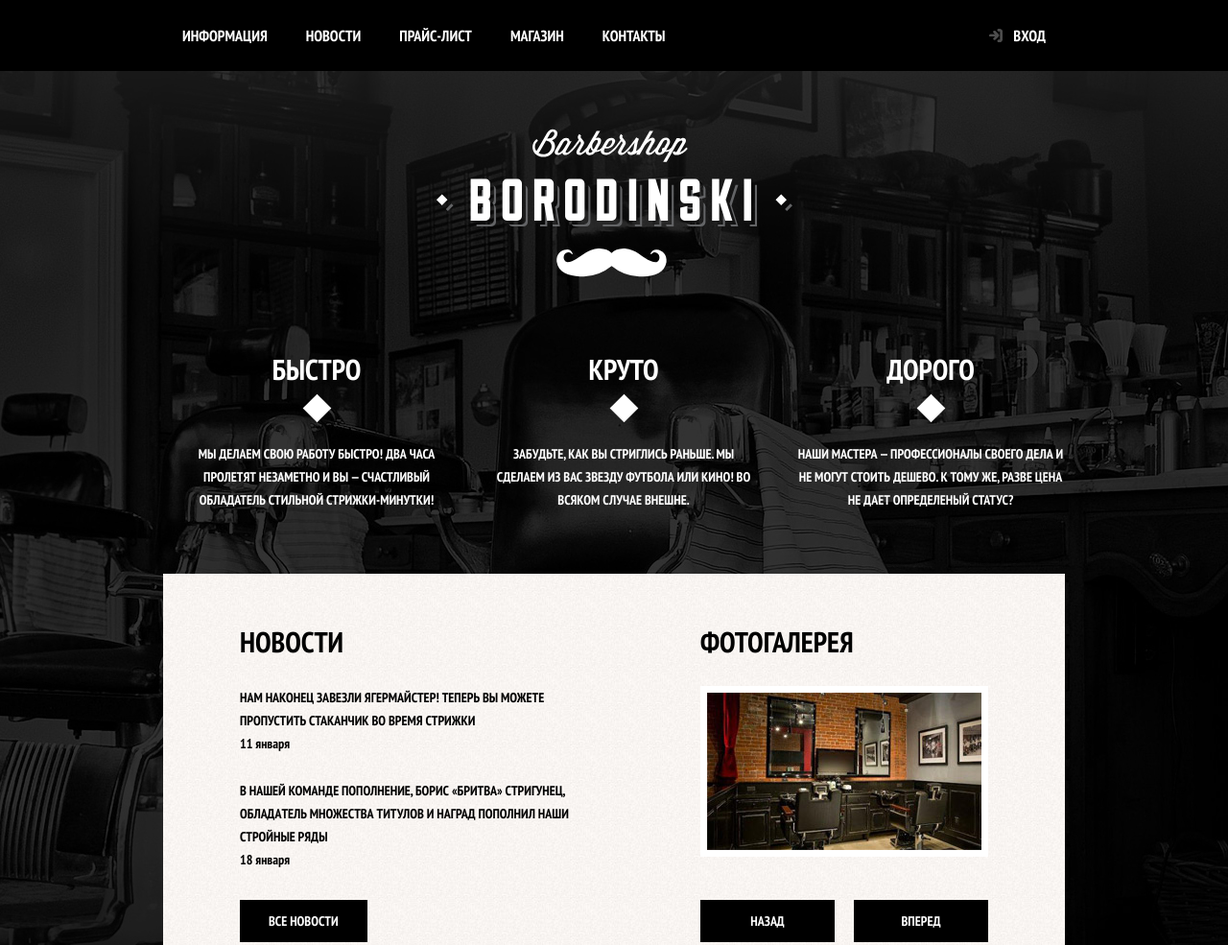
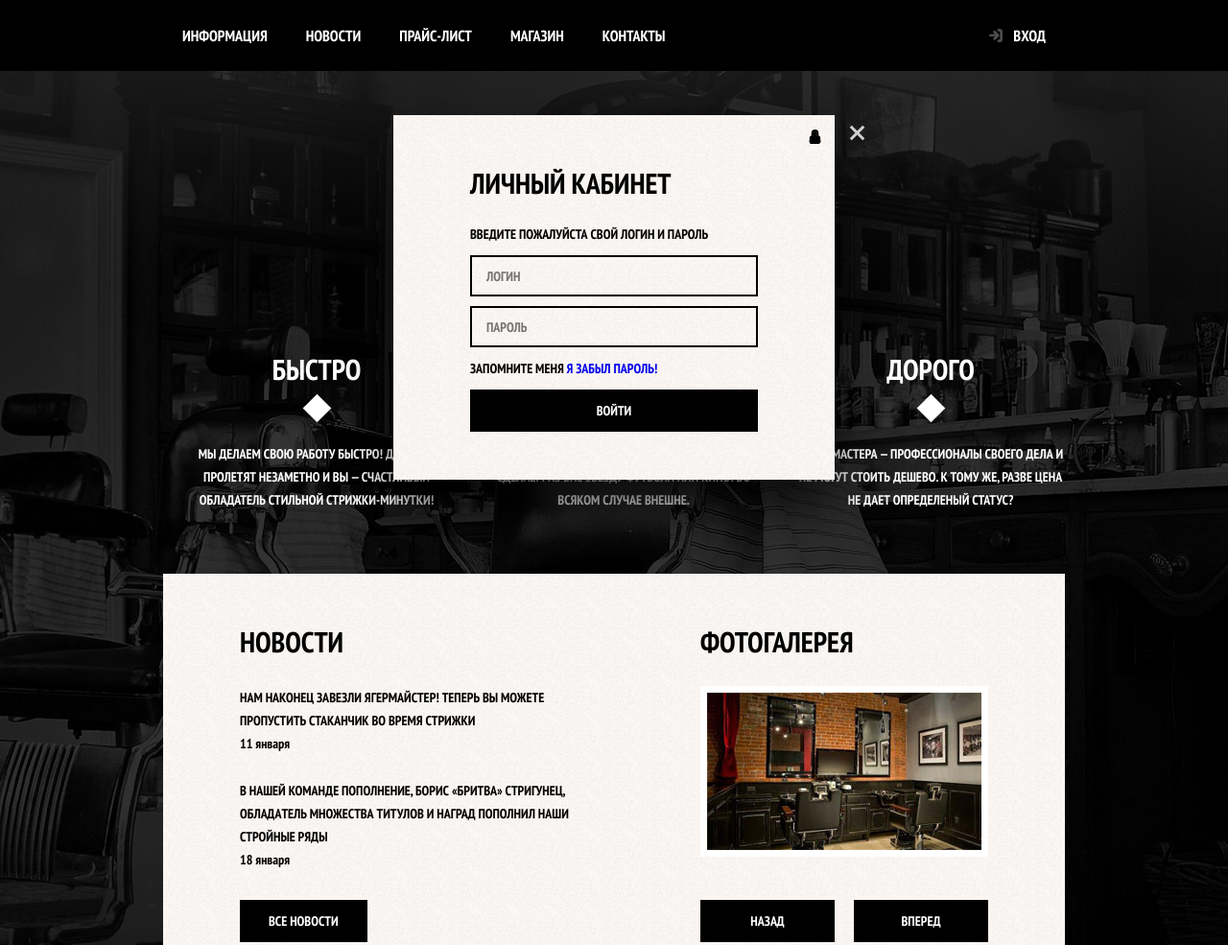
Before and after one commit to Leks511/200777-barbershop, a plain HTML site: page index.html in a window 1280 px wide. Shown: the top 985 px of the page at 96% size. Drawn offline with Linux system fonts and the light colour scheme.

Commit message:
Размечаем попап

```diff
--- a/css/style.css
+++ b/css/style.css
@@ -59,6 +59,7 @@ img {
 
   background-color: #000000;
   border: 0;
+  cursor: pointer;
 }
 
 .button:hover,
@@ -234,6 +235,7 @@ img {
 
   background-color: #f8f5f2;
   background-image: url("../img/pattern-light.jpg");
+  background-position: 0 0;
   background-repeat: repeat;
 }
 
@@ -384,6 +386,7 @@ img {
 
   background-color: #232323;
   background-image: url("../img/pattern-dark.jpg");
+  background-position: 0 0;
   background-repeat: repeat;
 }
 
@@ -475,3 +478,151 @@ img {
   color: #000000;
   background-color: #ffffff;
 }
+
+.modal {
+  position: fixed;
+  left: 50%;
+
+  background-color: #f8f5f2;
+  background-image: url("../img/pattern-light.jpg");
+  background-position: 0 0;
+  background-repeat: repeat;
+  box-shadow: 0 30px 50px rgba(0, 0, 0, 0.7);
+}
+
+.modal-close {
+  position: absolute;
+  top: 7px;
+  right: -35px;
+
+  width: 23px;
+  height: 23px;
+
+  background-color: transparent;
+  border: 0;
+  cursor: pointer;
+}
+
+.modal-close::before,
+.modal-close::after {
+  content: "";
+  position: absolute;
+  top: 10px;
+  left: 2px;
+
+  width: 19px;
+  height: 3px;
+  background-color: #d0d0d0;
+}
+
+.modal-close::before {
+  transform: rotate(45deg);
+}
+
+.modal-close::after {
+  transform: rotate(-45deg);
+}
+
+.modal-login {
+  position: fixed;
+  top: 120px;
+  left: 50%;
+
+  width: 300px;
+  padding: 50px 80px;
+  margin-left: -230px;
+
+  background-color: #f8f5f2;
+  background-image: url("../img/pattern-light.jpg");
+  background-position: 0 0;
+  background-repeat: repeat;
+}
+
+.modal-login h2 {
+  font-size: 30px;
+  line-height: 42px;
+
+  margin: 0;
+  margin-bottom: 20px;
+}
+
+.modal-description {
+  margin: 0;
+  margin-bottom: 10px;
+}
+
+.login-form p {
+  margin: 0;
+  margin-bottom: 10px;
+}
+
+.login-form-item:last-child {
+  margin-bottom: 15px;
+}
+
+.login-form .input-icon {
+  position: absolute;
+  top: 13px;
+  right: 13px;
+}
+
+.login-form input {
+  font: inherit;
+  width: 100%;
+  padding: 8px 39px 7px 15px;
+  box-sizing: border-box;
+
+  background: transparent;
+  border: 2px solid #000000;
+}
+
+.login-password-info .checkbox-imitator {
+  position: relative;
+  width: 16px;
+  height: 16px;
+  border: 2px solid #000000;
+}
+
+.login-password-info .checkbox-imitator::before {
+  content: "";
+  position: absolute;
+  top: 6px;
+  left: 1px;
+
+  width: 14px;
+  height: 4px;
+
+  background-color: #000000;
+}
+
+.login-password-info .checkbox-imitator::after {
+  content: "";
+  position: absolute;
+  top: 1px;
+  left: 6px;
+
+  width: 4px;
+  height: 14px;
+
+  background-color: #000000;
+}
+
+.login-password-info .checkbox-imitator::before,
+.login-password-info .checkbox-imitator::after {
+  transform: rotate(45deg);
+  display: none;
+}
+
+.login-form-checkbox:checked .checkbox-imitator::before,
+.login-form-checkbox:checked .checkbox-imitator::after {
+  display: block;
+}
+
+.memorize {
+  color: #000000;
+  text-decoration: underline;
+}
+
+.login-form button[type="submit"] {
+  width: 100%;
+}
--- a/index.html
+++ b/index.html
@@ -143,18 +143,28 @@
 
   <section class="modal modal-login">
     <h2>ЛИЧНЫЙ КАБИНЕТ</h2>
-    <p>ВВедите пожалуйста свой логин и пароль</p>
+    <p class="modal-description">ВВедите пожалуйста свой логин и пароль</p>
     <form class="login-form" action="https://echo.htmlacademy.ru" method="post">
-      <p>
+      <p class="login-form-item">
         <label class="visually-hidden" for="user-login-field">Логин</label>
-        <input class="user-login-modal" id="user-login-field" type="text" placeholder="ЛОГИН">
+        <input class="user-login-modal" id="user-login-field" type="text" name="login" placeholder="ЛОГИН">
+        <div class="input-icon">
+          <svg xmlns="http://www.w3.org/2000/svg" width="15" height="15" viewBox="0 0 15 15"><path d="M13.31 11.5a2.38 2.38 0 0 0-.87-1.24 11.26 11.26 0 0 0-2.7-1.15 3.6 3.6 0 0 1-.65-.28.76.76 0 0 1-.29-.52 2.59 2.59 0 0 1 0-.31 6.73 6.73 0 0 0 1.07-3.64 2.14 2.14 0 0 0-2.41-2.45A2.14 2.14 0 0 0 5 4.36a6.64 6.64 0 0 0 1.23 3.73v.21a.75.75 0 0 1-.29.52 3.57 3.57 0 0 1-.65.28 11.21 11.21 0 0 0-2.7 1.13 2.46 2.46 0 0 0-.87 1.27 5.12 5.12 0 0 0-.22 1.61h12.03a5.12 5.12 0 0 0-.22-1.61z"/></svg>
+        </div>
       </p>
-      <p>
+      <p class="login-form-item">
         <label class="visually-hidden" for="user-password-field">Пароль</label>
-        <input class="user-password-modal" id="user-password-field" type="password" placeholder="ПАРОЛЬ">
+        <input class="user-password-modal" id="user-password-field" type="password" name="password" placeholder="ПАРОЛЬ">
+        <div class="input-icon">
+          <svg xmlns="http://www.w3.org/2000/svg" width="15" height="15" viewBox="0 0 15 15"><path d="M11.25 6.56V3.75a3.75 3.75 0 1 0-7.5 0v2.81a1.88 1.88 0 0 0-1.88 1.88v4.69A1.87 1.87 0 0 0 3.75 15h7.5a1.88 1.88 0 0 0 1.88-1.88V8.44a1.88 1.88 0 0 0-1.88-1.87zM8 11.11v1.55a.47.47 0 0 1-.94 0v-1.55a.92.92 0 0 1-.47-.79.94.94 0 1 1 1.87 0 .92.92 0 0 1-.47.79zm1.37-4.55H5.63V3.75a1.87 1.87 0 1 1 3.75 0v2.81z"/></svg>
+        </div>
       </p>
       <p class="login-password-info">
-        <input id="memorize" type="checkbox">
+        <label>
+          <input class="visually-hidden" name="remember" type="checkbox">
+          <span class="checkbox-indicator"></span>
+          ЗАПОМНИТЕ МЕНЯ
+        </label>
         <a class="restore" href="#">Я ЗАБЫЛ ПАРОЛЬ!</a>
       </p>
       <button class="button" type="submit">ВОЙТИ</button>
```
